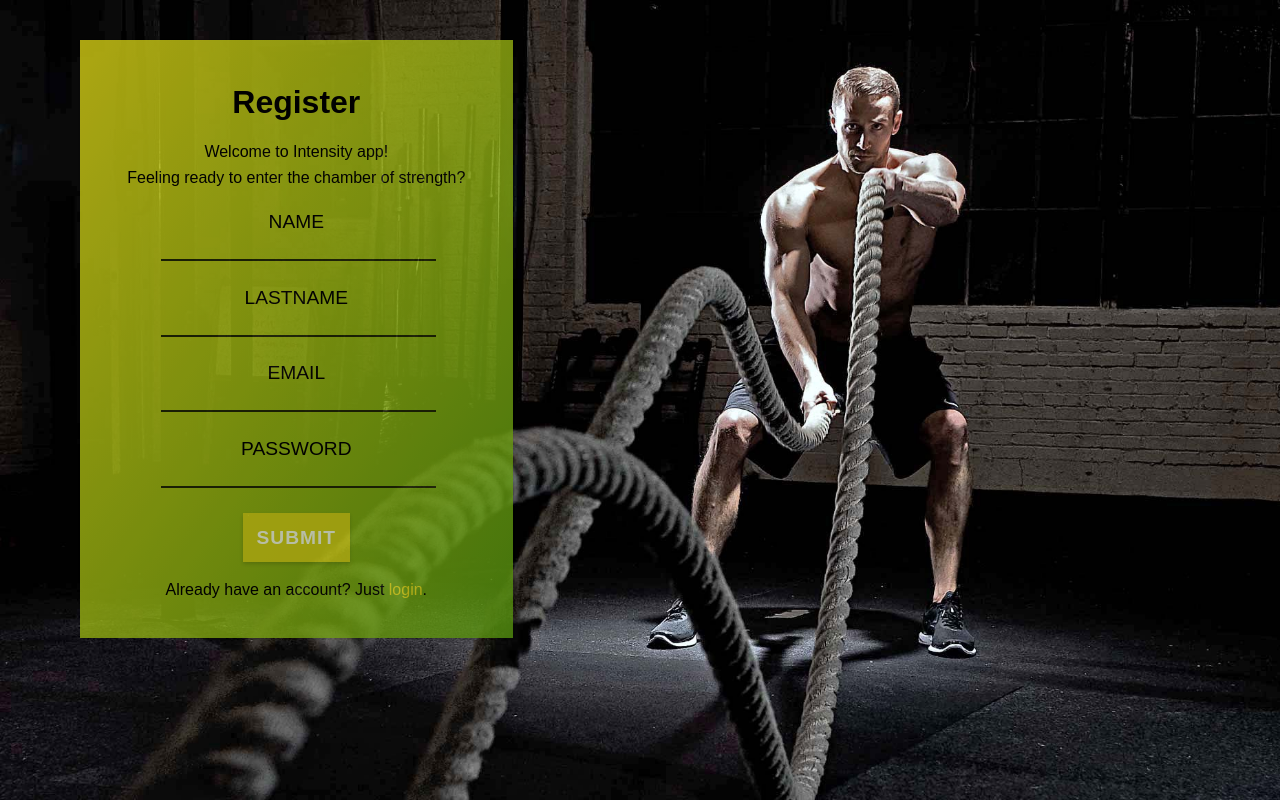
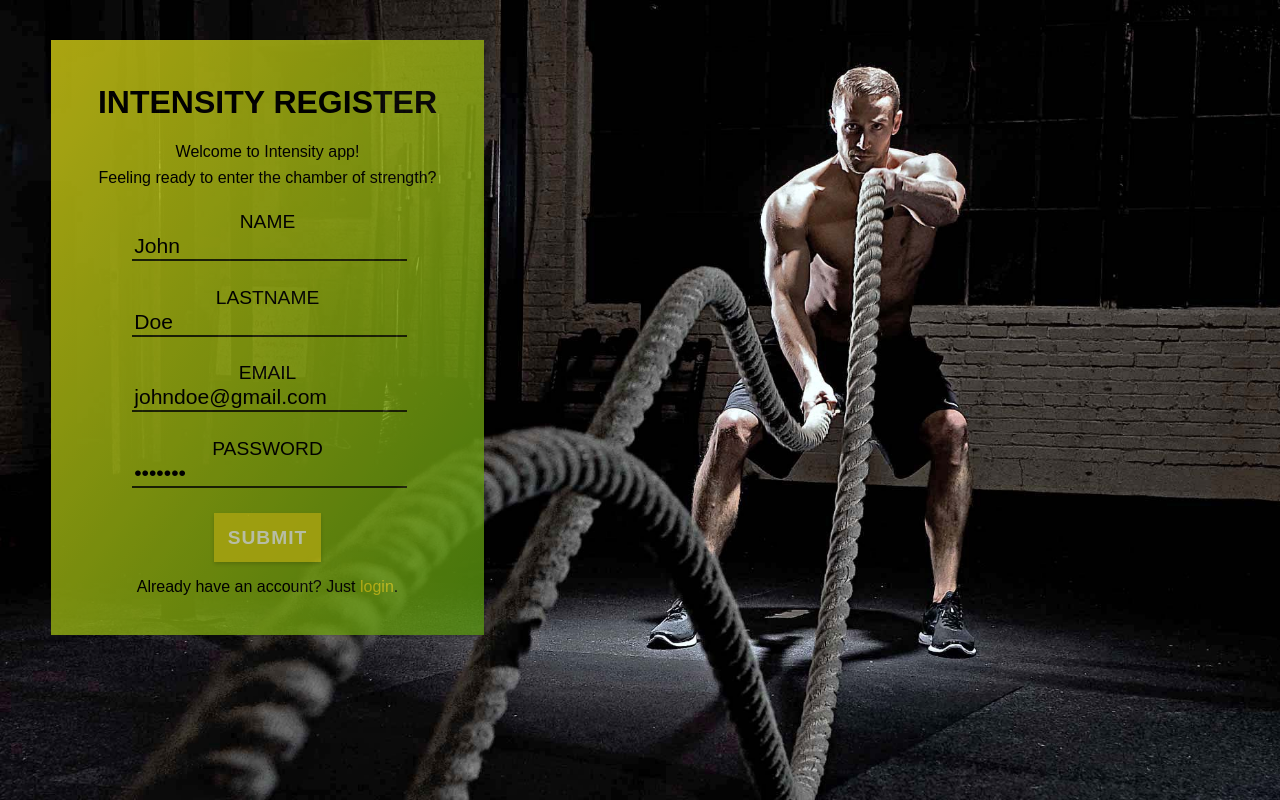
Before and after one commit to pripovedac/intensity-fe, a React (Create React App) app in the folder frontend/: page /register in a window 1280 px wide. Built offline with nearby package versions, Linux system fonts and the light colour scheme; a web font is replaced by a local one.

Commit message:
feat(public-pages): add form to public pages

```diff
--- a/frontend/src/components/pages/Login/Login.js
+++ b/frontend/src/components/pages/Login/Login.js
@@ -1,4 +1,4 @@
-import React from 'react'
+import React, {useState} from 'react'
 import '../public-styles/PublicStyles.scss'
 import Card from '../../ui/Card/Card'
 import LabeledInput from '../../ui/LabeledInput/LabeledInput'
@@ -6,29 +6,57 @@ import Button from '../../ui/Button/Button'
 import {Link} from 'react-router-dom'
 
 function LoginPage(props) {
+
+    const [email, setEmail] = useState('johndoe@gmail.com')
+    const [password, setPassword] = useState('john123')
+
+    function handleSubmit(event) {
+        event.preventDefault()
+
+        console.log('email: ', email)
+        console.log('pass: ', password)
+    }
+
     return (
         <div className="public-page">
             <Card>
-                <h1>Login</h1>
+
+                <h1>Intensity Login</h1>
+
                 <div className="funny-text">
                     <p>Feeling strong today?</p>
                 </div>
+
+                <form onSubmit={handleSubmit}>
+
                     <LabeledInput
                         label="Email"
+                        value={email}
                         type="email"
+                        handleInput={setEmail}
                     />
+
                     <LabeledInput
                         label="Password"
+                        value={password}
                         type="password"
+                        handleInput={setPassword}
                     />
-                <Button>
+
+                    <Button
+                        type="submit"
+                    >
                         Submit
                     </Button>
+
+                </form>
+
                 <p>
                     Don't have an account?
                     Feel free to
                     <Link to="/register/"> register</Link>.
                 </p>
+
             </Card>
         </div>
     )
--- a/frontend/src/components/pages/Register/Register.js
+++ b/frontend/src/components/pages/Register/Register.js
@@ -1,4 +1,4 @@
-import React from 'react'
+import React, {useState} from 'react'
 import '../public-styles/PublicStyles.scss'
 import Card from '../../ui/Card/Card'
 import LabeledInput from '../../ui/LabeledInput/LabeledInput'
@@ -6,37 +6,72 @@ import Button from '../../ui/Button/Button'
 import {Link} from 'react-router-dom'
 
 function RegisterPage(props) {
+
+    const [name, setName] = useState('John')
+    const [lastname, setLastname] = useState('Doe')
+    const [email, setEmail] = useState('johndoe@gmail.com')
+    const [password, setPassword] = useState('john123')
+
+    function handleSubmit(event) {
+        event.preventDefault()
+
+        console.log('name: ', name)
+        console.log('lastname: ', lastname)
+        console.log('email: ', email)
+        console.log('pass: ', password)
+    }
+
     return (
         <div className="public-page">
             <Card>
-                <h1>Register</h1>
+
+                <h1>Intensity Register</h1>
+
                 <div className="funny-text">
                     <p>Welcome to Intensity app! </p>
                     <p> Feeling ready to enter the chamber of strength?</p>
                 </div>
+
+                <form onSubmit={handleSubmit}>
+
                     <LabeledInput
-                    label="NAME"
+                        label="Name"
+                        value={name}
                         type="text"
+                        handleInput={setName}
                     />
+
                     <LabeledInput
                         label="Lastname"
+                        value={lastname}
                         type="text"
+                        handleInput={setLastname}
                     />
+
                     <LabeledInput
                         label="Email"
+                        value={email}
                         type="email"
+                        handleInput={setEmail}
                     />
+
                     <LabeledInput
                         label="Password"
+                        value={password}
                         type="password"
+                        handleInput={setPassword}
                     />
+
                     <Button>
                         Submit
                     </Button>
+
+                </form>
                 <p>
                     Already have an account? Just
                     <Link to="/login/"> login</Link>.
                 </p>
+
             </Card>
         </div>
     )
--- a/frontend/src/components/pages/public-styles/PublicStyles.scss
+++ b/frontend/src/components/pages/public-styles/PublicStyles.scss
@@ -12,12 +12,16 @@
   font-family: inherit;
 }
 
+h1 {
+  text-transform: uppercase;
+}
+
 .card {
   display: flex;
   flex-direction: column;
   align-items: center;
   margin: 0 auto;
-  margin-left: 5em;
+  margin-left: 4vw;
   max-width: 26rem;
   min-height: 20em;
   float: left;
@@ -25,6 +29,14 @@
   opacity: 0.8;
   text-align: center;
   font-family: inherit;
+}
+
+form {
+  display: flex;
+  padding: 0;
+  flex-direction: column;
+  justify-content: center;
+  align-items: center;
 }
 
 label {
```
Lines whose indentation alone changed are shown as unchanged.
